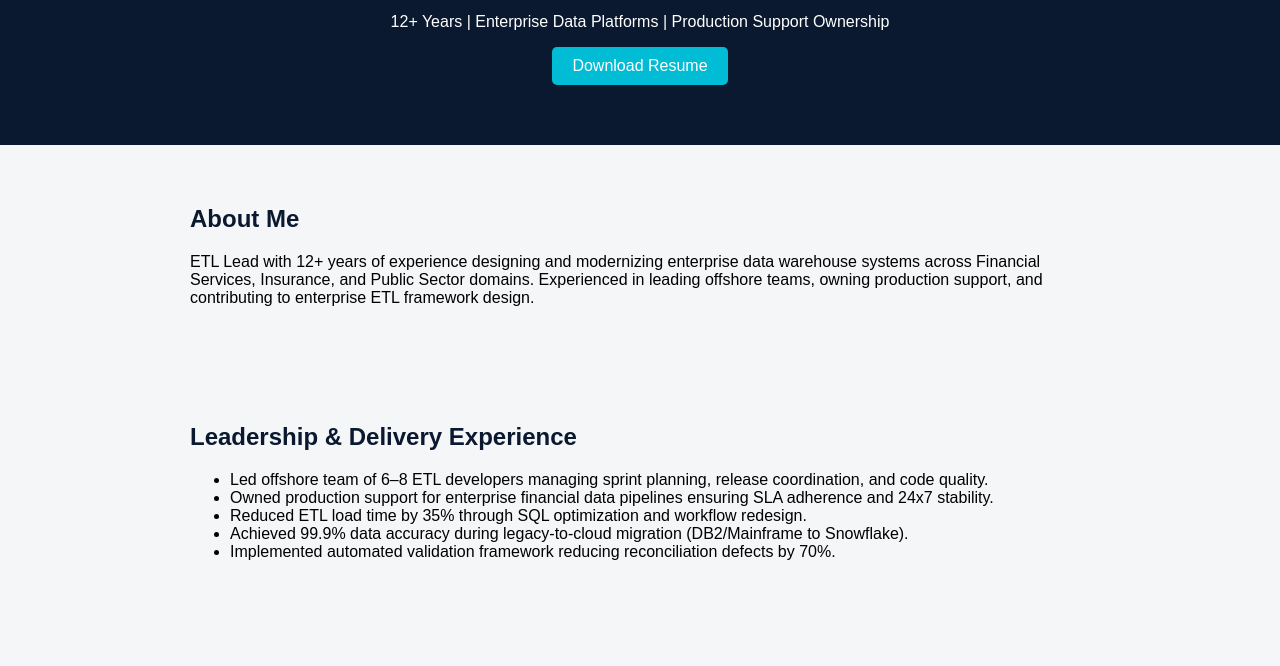
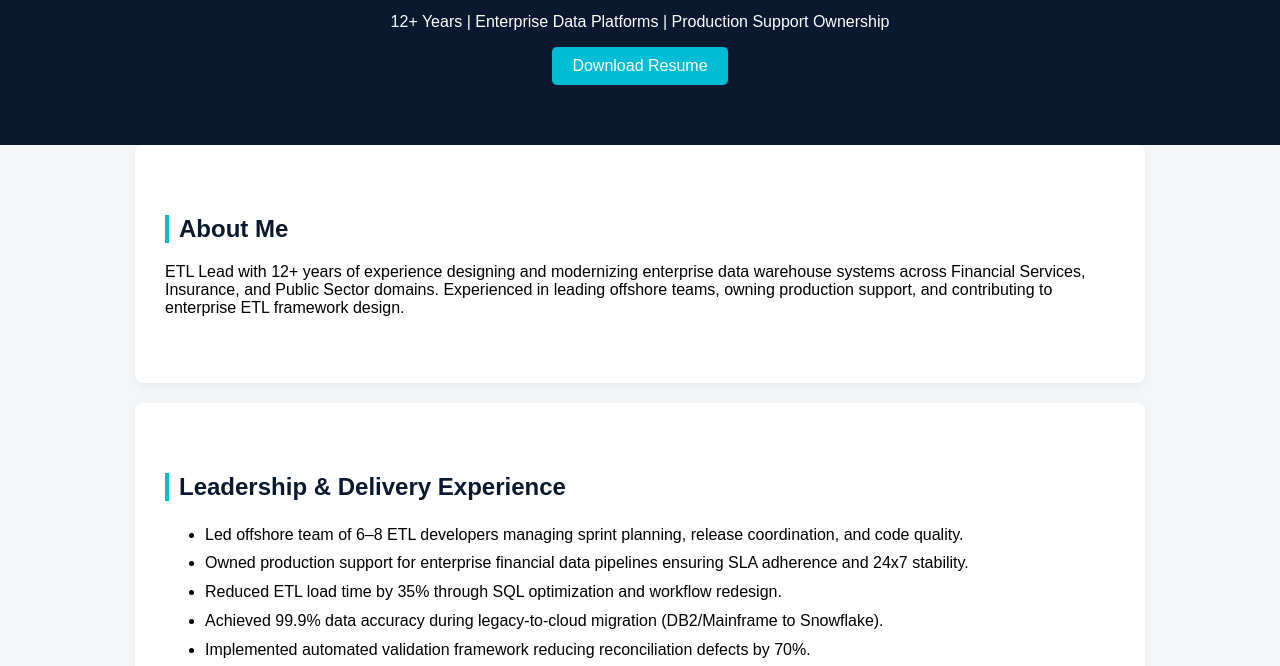
Before and after one commit to ViswaBonala/viswashanthi-portfolio, a plain HTML site: page index.html in a window 1280 px wide. Shown: the part 134-800 px from the top of the page. Drawn offline with Linux system fonts and the light colour scheme.

Commit message:
Update style.css

```diff
--- a/style.css
+++ b/style.css
@@ -17,9 +17,22 @@ h1 {
 }
 
 section {
-    padding: 40px 20px;
-    max-width: 900px;
+    padding: 50px 30px;
+    max-width: 950px;
     margin: auto;
+    background: white;
+    margin-bottom: 20px;
+    border-radius: 8px;
+    box-shadow: 0 4px 10px rgba(0,0,0,0.05);
+}
+
+ul {
+    line-height: 1.8;
+}
+
+h2 {
+    border-left: 4px solid #00bcd4;
+    padding-left: 10px;
 }
 
 h2 {
```
